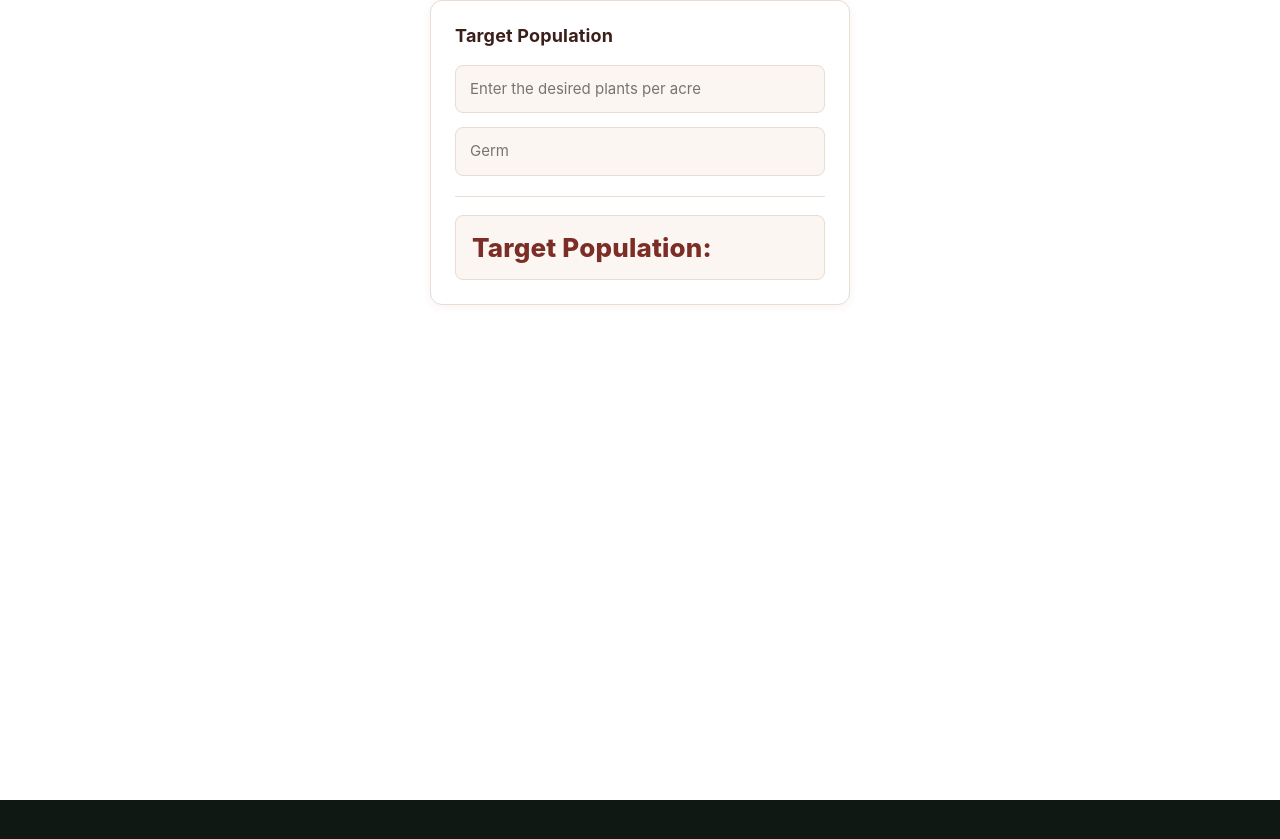
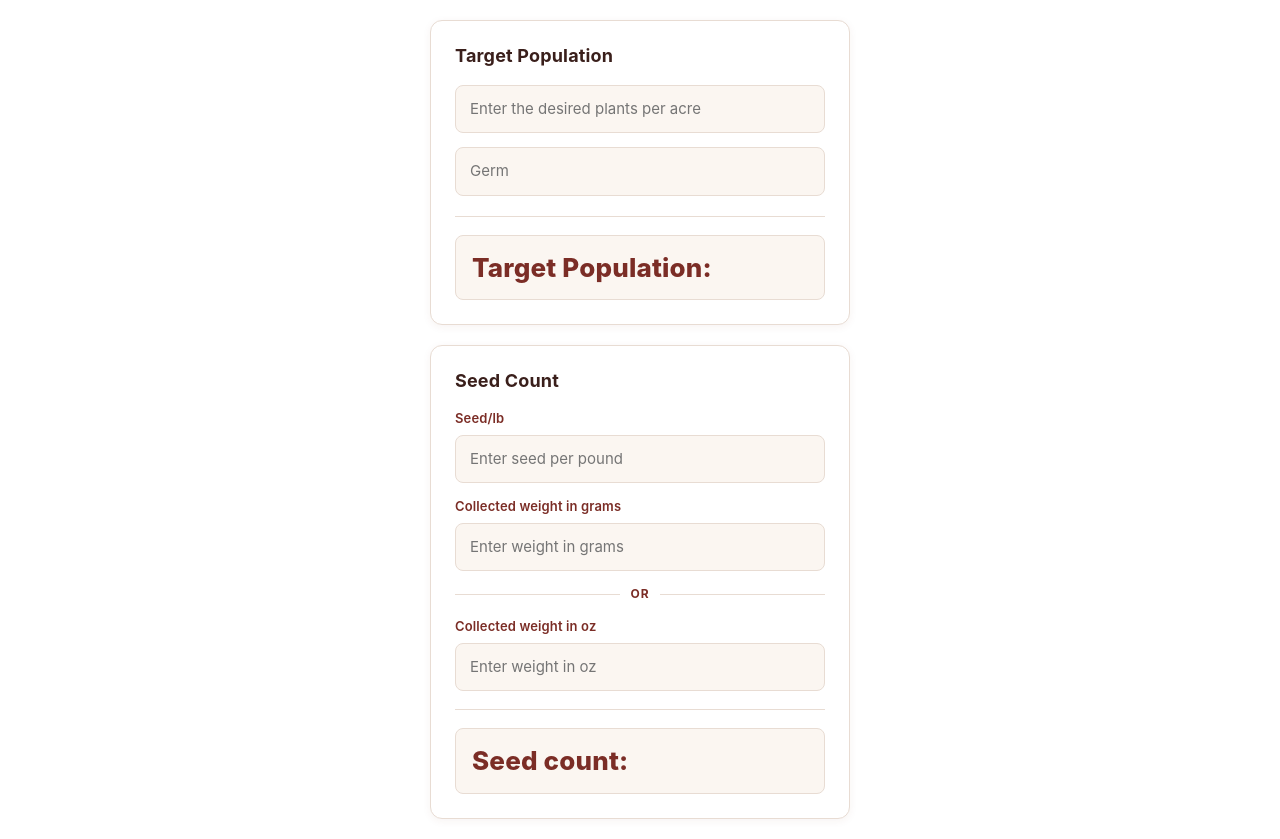
Before and after one commit to gh-brijesmandal/Farm-Tools, a React (Vite) app: page /plant-calibration-tool in a window 1280 px wide. Before the commit the page ends 800 px from the top, so only its background shows below. Built offline with nearby package versions, Linux system fonts and the light colour scheme.

Commit message:
Added seed count sheet to the file

```diff
--- a/src/pages/PlantCalibration.jsx
+++ b/src/pages/PlantCalibration.jsx
@@ -65,10 +65,119 @@ const styles = {
   },
 };
 
+const plantCalibrationStyles = {
+  body: {
+    margin: "10px",
+    padding: "10px",
+    display: "flex",
+    flexDirection: "column",
+    gap: "20px",
+  },
+};
+
+const seedCountStyles = {
+  card: {
+    maxWidth: "420px",
+    width: "100%",
+    margin: "0 auto",
+    padding: "24px",
+    backgroundColor: "#FFFFFF",
+    borderRadius: "12px",
+    border: "1px solid #E8DCD3",
+    boxShadow: "0 2px 8px rgba(123, 45, 38, 0.06)",
+    fontFamily:
+      "'Inter', -apple-system, BlinkMacSystemFont, 'Segoe UI', sans-serif",
+    boxSizing: "border-box",
+  },
+  heading: {
+    fontSize: "18px",
+    fontWeight: 700,
+    color: "#3A1F1B",
+    margin: "0 0 18px 0",
+  },
+  fieldGroup: {
+    display: "flex",
+    flexDirection: "column",
+    gap: "14px",
+    marginBottom: "8px",
+  },
+  fieldWrapper: {
+    display: "flex",
+    flexDirection: "column",
+    gap: "6px",
+  },
+  label: {
+    fontSize: "13px",
+    fontWeight: 600,
+    color: "#7B2D26",
+    letterSpacing: "0.01em",
+  },
+  input: {
+    width: "100%",
+    padding: "12px 14px",
+    fontSize: "15px",
+    color: "#3A1F1B",
+    backgroundColor: "#FBF6F1",
+    border: "1px solid #E8DCD3",
+    borderRadius: "8px",
+    outline: "none",
+    boxSizing: "border-box",
+    transition: "border-color 0.15s ease, box-shadow 0.15s ease",
+  },
+  inputFocus: {
+    borderColor: "#7B2D26",
+    boxShadow: "0 0 0 3px rgba(123, 45, 38, 0.1)",
+  },
+  orDivider: {
+    display: "flex",
+    alignItems: "center",
+    justifyContent: "center",
+    margin: "14px 0",
+    fontSize: "12px",
+    fontWeight: 700,
+    color: "#7B2D26",
+    letterSpacing: "0.08em",
+  },
+  orLine: {
+    flex: 1,
+    height: "1px",
+    backgroundColor: "#E8DCD3",
+  },
+  orText: {
+    padding: "0 10px",
+  },
+  divider: {
+    height: "1px",
+    backgroundColor: "#E8DCD3",
+    margin: "18px 0",
+  },
+  resultRow: {
+    display: "flex",
+    flexDirection: "column",
+    gap: "4px",
+    padding: "16px",
+    backgroundColor: "#FBF6F1",
+    borderRadius: "8px",
+    border: "1px solid #E8DCD3",
+  },
+  resultValue: {
+    fontSize: "26px",
+    fontWeight: 800,
+    color: "#7B2D26",
+    margin: 0,
+    lineHeight: 1.2,
+  },
+};
+
 export default function PlantCalibration() {
   const [plantsPerAcre, setPlantsPerAcre] = useState();
   const [germs, setGerms] = useState();
   const [focusedField, setFocusedField] = useState(null);
+
+  const [seedPerLb, setSeedPerLb] = useState();
+  const [grams, setGrams] = useState();
+  const [oz, setOz] = useState();
+  const [seedFocusedField, setSeedFocusedField] = useState(null);
 
   function targetPopulation() {
     const result =
@@ -76,7 +185,6 @@ export default function PlantCalibration() {
     return (
       <div style={styles.card}>
         <h3 style={styles.heading}>Target Population</h3>
-
         <div style={styles.fieldGroup}>
           <input
             type="text"
@@ -111,9 +219,7 @@ export default function PlantCalibration() {
             }}
           />
         </div>
-
         <div style={styles.divider} />
-
         <div style={styles.resultRow}>
           <h4 style={styles.resultValue}>Target Population: {result}</h4>
         </div>
@@ -121,5 +227,113 @@ export default function PlantCalibration() {
     );
   }
 
-  return <>{targetPopulation()}</>;
+  function seedCount() {
+    const result =
+      grams && grams !== ""
+        ? (Number(seedPerLb) * Number(grams)) / 453.47239
+        : oz && oz !== ""
+          ? (Number(seedPerLb) * Number(oz)) / 16
+          : "";
+
+    return (
+      <div style={seedCountStyles.card}>
+        <h3 style={seedCountStyles.heading}>Seed Count</h3>
+
+        <div style={seedCountStyles.fieldGroup}>
+          <div style={seedCountStyles.fieldWrapper}>
+            <label style={seedCountStyles.label} htmlFor="seedPerLb">
+              Seed/lb
+            </label>
+            <input
+              type="text"
+              id="seedPerLb"
+              placeholder="Enter seed per pound"
+              value={seedPerLb}
+              onFocus={() => setSeedFocusedField("seedPerLb")}
+              onBlur={() => setSeedFocusedField(null)}
+              onChange={(e) => {
+                e.preventDefault();
+                setSeedPerLb(e.target.value);
+              }}
+              style={{
+                ...seedCountStyles.input,
+                ...(seedFocusedField === "seedPerLb"
+                  ? seedCountStyles.inputFocus
+                  : {}),
+              }}
+            />
+          </div>
+
+          <div style={seedCountStyles.fieldWrapper}>
+            <label style={seedCountStyles.label} htmlFor="grams">
+              Collected weight in grams
+            </label>
+            <input
+              type="text"
+              id="grams"
+              placeholder="Enter weight in grams"
+              value={grams}
+              onFocus={() => setSeedFocusedField("grams")}
+              onBlur={() => setSeedFocusedField(null)}
+              onChange={(e) => {
+                e.preventDefault();
+                setGrams(e.target.value);
+              }}
+              style={{
+                ...seedCountStyles.input,
+                ...(seedFocusedField === "grams"
+                  ? seedCountStyles.inputFocus
+                  : {}),
+              }}
+            />
+          </div>
+        </div>
+
+        <div style={seedCountStyles.orDivider}>
+          <span style={seedCountStyles.orLine}></span>
+          <span style={seedCountStyles.orText}>OR</span>
+          <span style={seedCountStyles.orLine}></span>
+        </div>
+
+        <div style={seedCountStyles.fieldGroup}>
+          <div style={seedCountStyles.fieldWrapper}>
+            <label style={seedCountStyles.label} htmlFor="oz">
+              Collected weight in oz
+            </label>
+            <input
+              type="text"
+              id="oz"
+              placeholder="Enter weight in oz"
+              value={oz}
+              onFocus={() => setSeedFocusedField("oz")}
+              onBlur={() => setSeedFocusedField(null)}
+              onChange={(e) => {
+                e.preventDefault();
+                setOz(e.target.value);
+              }}
+              style={{
+                ...seedCountStyles.input,
+                ...(seedFocusedField === "oz"
+                  ? seedCountStyles.inputFocus
+                  : {}),
+              }}
+            />
+          </div>
+        </div>
+
+        <div style={seedCountStyles.divider} />
+
+        <div style={seedCountStyles.resultRow}>
+          <h4 style={seedCountStyles.resultValue}>Seed count: {result}</h4>
+        </div>
+      </div>
+    );
+  }
+
+  return (
+    <div id="plantCalibration" style={plantCalibrationStyles.body}>
+      {targetPopulation()}
+      {seedCount()}
+    </div>
+  );
 }
```
